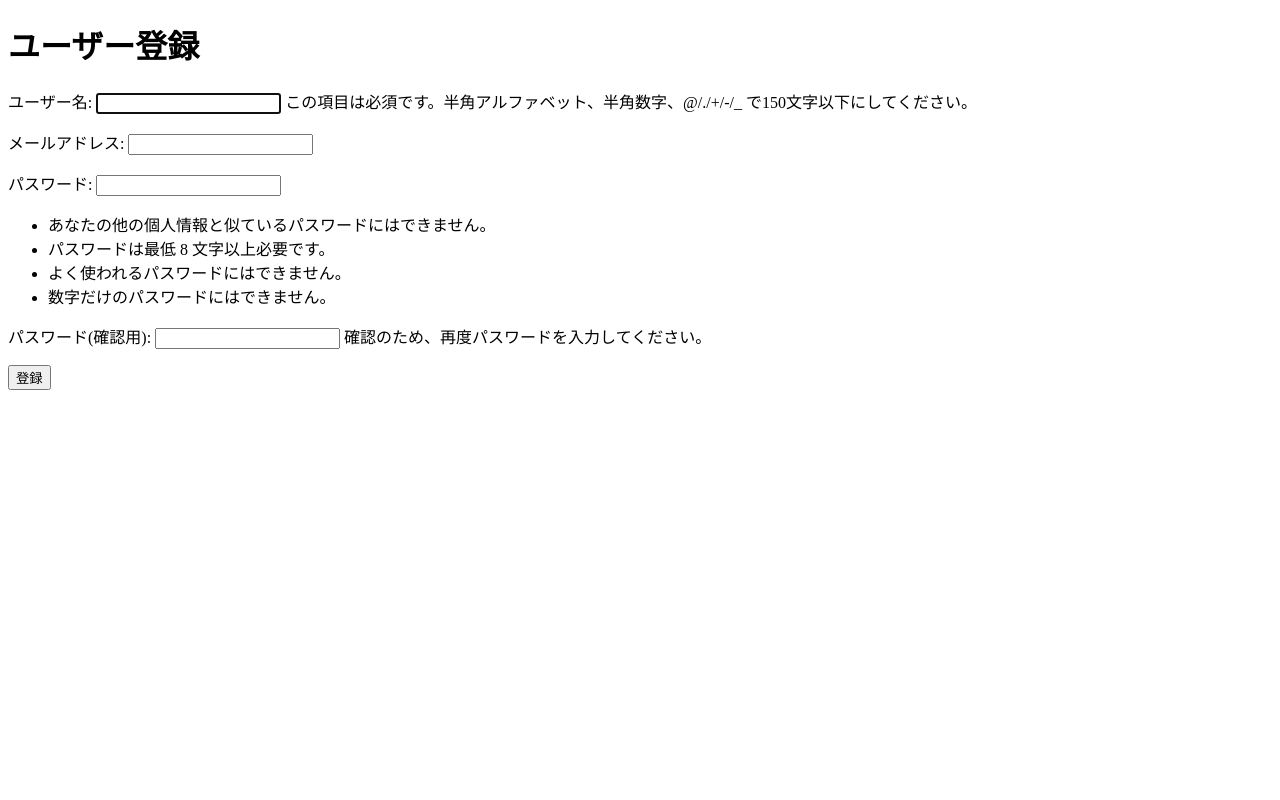
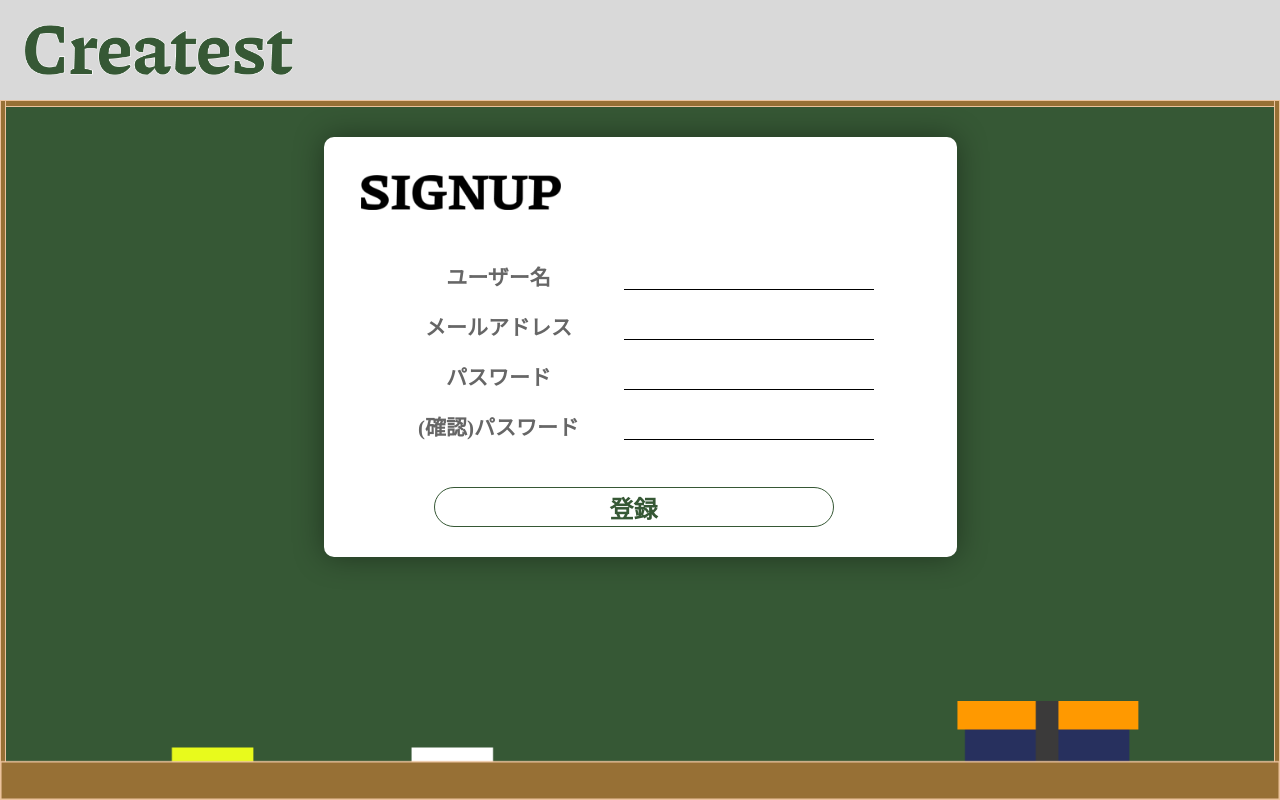
Before and after one commit to Hackathon-Spring-Bteam/Createst, a Django app: page /signup/ in a window 1280 px wide. Run offline with Django 3.2, Linux system fonts and the light colour scheme.

Commit message:
signup画面login画面のデザインをあてた

```diff
--- a/work_space/src/app/settings.py
+++ b/work_space/src/app/settings.py
@@ -126,7 +126,11 @@ USE_TZ = True
 # https://docs.djangoproject.com/en/3.2/howto/static-files/
 
 STATIC_URL = '/static/'
+STATIC_ROOT = BASE_DIR / "static"
 
+STATICFILES_DIRS = [
+    BASE_DIR / '/static/',
+]
 # Default primary key field type
 # https://docs.djangoproject.com/en/3.2/ref/settings/#default-auto-field
 
--- a/work_space/src/templates/base.html
+++ b/work_space/src/templates/base.html
@@ -5,6 +5,8 @@
     <meta http-equiv="X-UA-Compatible" content="IE=edge">
     <meta name="viewport" content="width=device-width, initial-scale=1.0">
     <title>Document</title>
+    {% block header %}
+    {% endblock %}
 </head>
 <body>
     {% block content %}
--- /dev/null
+++ b/work_space/src/templates/header.html
@@ -0,0 +1,12 @@
+{% load static %}
+<link rel="stylesheet" href="{% static 'css/header.css' %}" />
+<link rel="stylesheet" href="{% static 'css/reset.css' %}" />
+<header>
+  <div class="logo">
+    <a  href="{% url 'login'%}"><img src="{% static 'img/logo.png' %}"></a>
+  </div>
+
+</header>
+  <div class="topbar"></div>
+    <div class="left-bar"></div>
+    <div class="right-bar"></div>
--- a/work_space/src/templates/signup.html
+++ b/work_space/src/templates/signup.html
@@ -1,10 +1,23 @@
 {% extends 'base.html' %}
-
+{% load static %}
+{% block header %}
+<link rel="stylesheet" href="{% static 'css/signup.css' %}" />
+{% endblock %}
 {% block content %}
-<h1>ユーザー登録</h1>
+{% include "header.html" %}
+<div class="brackbord">
+<div class="content">
+<img class="signup" src="{% static 'img/signup.png' %}">
+<h2 id="username">ユーザー名</h2>
+<h2 id="email">メールアドレス</h2>
+<h2 id="password">パスワード</h2>
+<h2 id="repassword">(確認)パスワード</h2>
 <form action="{% url 'signup' %}" method="post">
 {% csrf_token %}
     {{ form.as_p }}
     <p><input type="submit" value="登録"></p>
 </form>
+</div>
+</div>
+    <img id="footer" src="{% static 'img/chalk_rail.png' %}">
 {% endblock %}
--- /dev/null
+++ b/work_space/static/css/header.css
@@ -0,0 +1,48 @@
+.left-bar {
+  position: fixed;
+  top: 100px;
+  bottom: 0;
+  left: 0;
+  width: 6px;
+  background: #977035;
+  border: 1px solid #ECC39D;
+}
+
+.right-bar {
+  position: fixed;
+  top: 100px;
+  bottom: 0;
+  right: 0;
+  width: 6px;
+  background: #977035;
+  border: 1px solid #ECC39D;
+}
+
+.brackbord {
+  margin-left: 7px;
+  margin-right: 7px;
+}
+header {
+  width: 100%;
+  height: 100px;
+  background: #D9D9D9;
+}
+
+.logo img {
+  height: 50px;
+}
+
+.logo {
+  height: 80px;
+  padding: 25px 25px 25px 25px;
+}
+
+.topbar {
+  /* Rectangle 75 */
+  box-sizing: border-box;
+  width: 100%;
+  height: 7px;
+  background: #977035;
+  border: 1px solid #ECC39D;
+  transform: matrix(1, 0, 0, -1, 0, 0);
+}
--- /dev/null
+++ b/work_space/static/css/reset.css
@@ -0,0 +1,99 @@
+/***
+    The new CSS reset - version 1.8.2 (last updated 23.12.2022)
+    GitHub page: https://github.com/elad2412/the-new-css-reset
+***/
+
+/*
+    Remove all the styles of the "User-Agent-Stylesheet", except for the 'display' property
+    - The "symbol *" part is to solve Firefox SVG sprite bug
+ */
+ *:where(:not(html, iframe, canvas, img, svg, video, audio):not(svg *, symbol *)) {
+  all: unset;
+  display: revert;
+}
+
+/* Preferred box-sizing value */
+*,
+*::before,
+*::after {
+  box-sizing: border-box;
+}
+
+/* Reapply the pointer cursor for anchor tags */
+a, button {
+  cursor: revert;
+}
+
+/* Remove list styles (bullets/numbers) */
+ol, ul, menu {
+  list-style: none;
+}
+
+/* For images to not be able to exceed their container */
+/* img {
+  max-inline-size: 100%;
+  max-block-size: 100%;
+} */
+
+/* removes spacing between cells in tables */
+table {
+  border-collapse: collapse;
+}
+
+/* Safari - solving issue when using user-select:none on the <body> text input doesn't working */
+input, textarea {
+  -webkit-user-select: auto;
+}
+
+/* revert the 'white-space' property for textarea elements on Safari */
+textarea {
+  white-space: revert;
+}
+
+/* minimum style to allow to style meter element */
+meter {
+  -webkit-appearance: revert;
+  appearance: revert;
+}
+
+/* preformatted text - use only for this feature */
+pre {
+  all: revert;
+}
+
+/* reset default text opacity of input placeholder */
+::placeholder {
+  color: unset;
+}
+
+/* remove default dot (•) sign */
+::marker {
+  content: "";
+}
+
+/* fix the feature of 'hidden' attribute.
+ display:revert; revert to element instead of attribute */
+:where([hidden]) {
+  display: none;
+}
+
+/* revert for bug in Chromium browsers
+ - fix for the content editable attribute will work properly.
+ - webkit-user-select: auto; added for Safari in case of using user-select:none on wrapper element*/
+:where([contenteditable]:not([contenteditable="false"])) {
+  -moz-user-modify: read-write;
+  -webkit-user-modify: read-write;
+  overflow-wrap: break-word;
+  -webkit-line-break: after-white-space;
+  -webkit-user-select: auto;
+}
+
+/* apply back the draggable feature - exist only in Chromium and Safari */
+:where([draggable="true"]) {
+  -webkit-user-drag: element;
+}
+
+/* Revert Modal native behavior */
+:where(dialog:modal) {
+  all: revert;
+}
--- /dev/null
+++ b/work_space/static/css/signup.css
@@ -0,0 +1,202 @@
+body {
+  background-color: #365835;
+  color: #666666;
+}
+#footer {
+  position: fixed;
+  bottom: 0;
+  width: 100%;
+}
+.content {
+  position: relative;
+  left: 25%;
+  width: 50%;
+  top: 30px;
+  height: 420px;
+  background-color: white;
+  border-radius: 10px;
+  padding: 3%;
+  box-shadow: 0px 0px 30px rgba(0, 0, 0, 0.4);
+}
+.helptext {
+  font-size: 0px;
+}
+
+ul {
+  font-size: 0px;
+}
+
+label {
+  font-size: 0px;
+}
+
+.signup {
+  width: 200px;
+  height: 35px;
+  left: 181px;
+  top: 106px;
+}
+
+input {
+  border: none;
+  border-bottom: 1px solid black;
+  outline: none;
+}
+h2 {
+  font-family: 'Piazzolla';
+  font-style: normal;
+  font-weight: 700;
+  font-size: 24px;
+  text-align: center;
+}
+
+#username {
+  position: absolute;
+  width: 350px;
+  height: 23px;
+  left: 0px;
+  top: 130px;
+
+  font-family: 'Piazzolla';
+  font-style: normal;
+  font-weight: 700;
+  font-size: 21px;
+  line-height: 23px;
+  /* ボックスの高さと同一 */
+
+
+  color: #666666;
+}
+
+#email {
+  position: absolute;
+  width: 350px;
+  height: 23px;
+  left: 0px;
+  top: 180px;
+
+  font-family: 'Piazzolla';
+  font-style: normal;
+  font-weight: 700;
+  font-size: 21px;
+  line-height: 23px;
+  /* ボックスの高さと同一 */
+
+
+  color: #666666;
+}
+
+#password {
+  position: absolute;
+  width: 350px;
+  height: 23px;
+  left: 0px;
+  top: 230px;
+
+  font-family: 'Piazzolla';
+  font-style: normal;
+  font-weight: 700;
+  font-size: 21px;
+  line-height: 23px;
+  /* ボックスの高さと同一 */
+
+
+  color: #666666;
+}
+
+#repassword {
+  position: absolute;
+  width: 350px;
+  height: 23px;
+  left: 0px;
+  top: 280px;
+
+  font-family: 'Piazzolla';
+  font-style: normal;
+  font-weight: 700;
+  font-size: 21px;
+  line-height: 23px;
+  /* ボックスの高さと同一 */
+
+
+  color: #666666;
+}
+
+#id_username {
+  position: absolute;
+  width: 250px;
+  height: 23px;
+  left: 300px;
+  top: 130px;
+
+  font-family: 'Piazzolla';
+  font-style: normal;
+  font-weight: 700;
+  font-size: 21px;
+  line-height: 23px;
+  color: #666666;
+}
+
+#id_email {
+  position: absolute;
+  width: 250px;
+  height: 23px;
+  left: 300px;
+  top: 180px;
+
+  font-family: 'Piazzolla';
+  font-style: normal;
+  font-weight: 700;
+  font-size: 21px;
+  line-height: 23px;
+  color: #666666;
+}
+
+#id_password1 {
+  position: absolute;
+  width: 250px;
+  height: 23px;
+  left: 300px;
+  top: 230px;
+
+  font-family: 'Piazzolla';
+  font-style: normal;
+  font-weight: 700;
+  font-size: 21px;
+  line-height: 23px;
+  color: #666666;
+}
+
+#id_password2 {
+  position: absolute;
+  width: 250px;
+  height: 23px;
+  left: 300px;
+  top: 280px;
+
+  font-family: 'Piazzolla';
+  font-style: normal;
+  font-weight: 700;
+  font-size: 21px;
+  line-height: 23px;
+  color: #666666;
+}
+input[type="submit"] {
+  box-sizing: border-box;
+  position: absolute;
+  width: 400px;
+  height: 40px;
+  left: 110px;
+  top: 350px;
+  border: 1px solid #365835;
+  border-radius: 20px;
+  text-align: center;
+  font-size: 24px;
+
+  font-weight: 700;
+  color: #365835;
+}
+input[type="submit"]:hover{
+  color: white;
+  background-color: #365835;
+}
```
Also changed, not shown: work_space/src/templates/login.html (+22 -6 lines), work_space/static/css/login.css (added, +158 -0 lines), work_space/static/img/LOGIN.png (added), work_space/static/img/SIGNUP.png (added), work_space/static/img/chalk_rail.png (added), work_space/static/img/logo.png (added), 1 other file.
